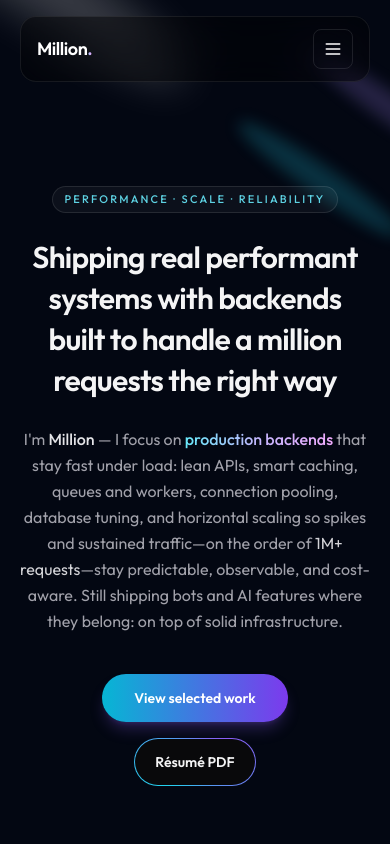
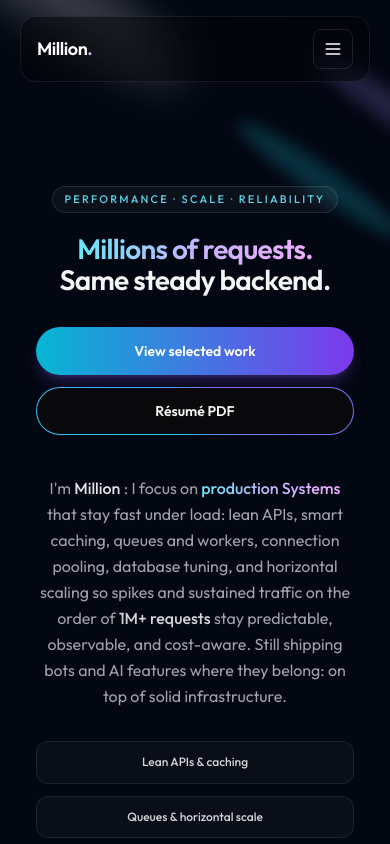
Before and after one commit to Million-art/portifolio-2, a Next.js app: page / in a window 390 px wide. Shown: the top 844 px of the page. Built offline with nearby package versions, Linux system fonts and the light colour scheme.

Commit message:
Refactor About and Hero components for improved clarity and layout. Updated text in About section and enhanced Hero with new structure, responsive design, and added highlight pills for engineering focus. Adjusted MagicButton for better styling and functionality.

```diff
--- a/components/About.tsx
+++ b/components/About.tsx
@@ -7,7 +7,7 @@ const About = () => {
       <h2 className="heading mb-3 text-zinc-100">About</h2>
       <p className="mx-auto mb-12 max-w-3xl text-center text-base md:text-lg text-zinc-400 leading-relaxed">
         I build production systems where{" "}
-        <span className="text-zinc-200">APIs, data, and AI</span> meet real users — from secure backends
+        <span className="text-zinc-200">APIs, data, and AI</span> meet real users from secure backends
         and integrations to bots and LLM-assisted flows. I value clear contracts, testing, and shipping
         responsibly.
       </p>
--- a/components/Hero.tsx
+++ b/components/Hero.tsx
@@ -1,11 +1,16 @@
 import MagicButton from "./ui/MagicButton";
 import { Spotlight } from "./ui/Spotlight";
-import { TextGenerateEffect } from "./ui/text-generate-effect";
 import Link from "next/link";
+
+const highlightPills = [
+  "Lean APIs & caching",
+  "Queues & horizontal scale",
+  "Observable & cost-aware",
+];
 
 const Hero = () => {
   return (
-    <div className="pb-16 pt-24 md:pb-24 md:pt-32">
+    <div className="pb-16 pt-24 md:pb-24 md:pt-28">
       <div>
         <Spotlight
           className="-top-40 -left-10 md:-left-32 md:-top-20 h-screen"
@@ -28,37 +33,67 @@ const Hero = () => {
         />
       </div>
 
-      <div className="flex justify-center relative z-10">
-        <div className="max-w-[92vw] md:max-w-3xl lg:max-w-4xl flex flex-col items-center justify-center text-center">
-          <div className="mb-6 flex flex-wrap items-center justify-center gap-2">
+      <div className="relative z-10 mx-auto w-full max-w-7xl px-4 sm:px-6 lg:px-8">
+        <div className="grid grid-cols-1 items-center gap-10 lg:grid-cols-12 lg:gap-x-12 xl:gap-x-16">
+          {/* Left column: hook + CTAs */}
+          <div className="flex flex-col items-center text-center lg:col-span-5 lg:items-start lg:text-left">
+            <div className="mb-5 flex flex-wrap items-center justify-center gap-2 lg:justify-start">
               <span className="rounded-full border border-white/10 bg-white/[0.04] px-3 py-1 text-[11px] font-medium uppercase tracking-[0.2em] text-cyan-300/90">
                 Performance · Scale · Reliability
               </span>
             </div>
 
-          <TextGenerateEffect
-            words="Shipping real performant systems with backends built to handle a million requests the right way"
-            className="text-center text-3xl sm:text-4xl md:text-5xl lg:text-[3.25rem] font-semibold leading-[1.15] tracking-tight"
-          />
+            {/* Mobile: short, punchy headline */}
+            <h1 className="md:hidden text-balance text-[1.75rem] font-semibold leading-[1.12] tracking-tight text-zinc-100 sm:text-3xl">
+              <span className="text-gradient">Millions of requests.</span>
+              <br />
+              Same steady backend.
+            </h1>
 
-          <p className="mt-6 max-w-2xl text-pretty text-base md:text-lg text-zinc-400 leading-relaxed">
-            I&apos;m <span className="text-zinc-200 font-medium">Million</span> — I focus on{" "}
-            <span className="text-gradient font-medium">production backends</span> that stay fast under
+            {/* Desktop: stronger two-line hook that uses horizontal space */}
+            <h1 className="hidden max-w-xl text-balance md:block text-4xl font-semibold leading-[1.08] tracking-tight text-zinc-100 lg:max-w-none lg:text-5xl xl:text-[3.35rem]">
+              Real systems.
+              <br />
+              <span className="text-gradient">Backends tuned for 1M+ traffic.</span>
+            </h1>
+
+            <p className="mt-4 hidden md:block max-w-md text-sm leading-relaxed text-zinc-500 lg:max-w-lg lg:text-base">
+              I build Production APIs that stay fast when load spikes caching, pools, workers, and observability
+              baked in.
+            </p>
+
+            <div className="mt-8 flex w-full flex-col items-stretch gap-3 sm:flex-row sm:items-center sm:justify-center lg:justify-start">
+              <Link href="#portifolio" className="w-full sm:w-auto">
+                <span className="inline-flex h-12 w-full items-center justify-center rounded-full bg-gradient-to-r from-cyan-500 to-violet-600 px-8 text-sm font-semibold text-white shadow-lg shadow-violet-500/25 transition hover:opacity-95 hover:shadow-violet-500/35 sm:w-auto">
+                  View selected work
+                </span>
+              </Link>
+              <MagicButton className="justify-center" />
+            </div>
+          </div>
+
+          {/* Right column: detail + visual density on large screens */}
+          <div className="lg:col-span-7">
+            <p className="text-pretty text-center text-base leading-relaxed text-zinc-400 md:text-left md:text-lg lg:max-w-none">
+              I&apos;m <span className="text-zinc-200 font-medium">Million</span> : I focus on{" "}
+              <span className="text-gradient font-medium">production Systems</span> that stay fast under
               load: lean APIs, smart caching, queues and workers, connection pooling, database tuning, and
-            horizontal scaling so spikes and sustained traffic—on the order of{" "}
-            <span className="text-zinc-300">1M+ requests</span>—stay predictable, observable, and
-            cost-aware. Still shipping bots and AI features where they belong: on top of solid
+              horizontal scaling so spikes and sustained traffic on the order of{" "}
+              <span className="font-medium text-zinc-300">1M+ requests</span> stay predictable, observable,
+              and cost-aware. Still shipping bots and AI features where they belong: on top of solid
               infrastructure.
             </p>
 
-          <div className="mt-10 flex flex-col sm:flex-row items-center gap-4">
-            <Link href="#portifolio">
-              <span className="inline-flex h-12 items-center justify-center rounded-full bg-gradient-to-r from-cyan-500 to-violet-600 px-8 text-sm font-semibold text-white shadow-lg shadow-violet-500/25 transition hover:opacity-95 hover:shadow-violet-500/35">
-                View selected work
-              </span>
-            </Link>
-
-            <MagicButton />
+            <ul className="mt-8 grid gap-3 sm:grid-cols-3" aria-label="Engineering focus">
+              {highlightPills.map((label) => (
+                <li
+                  key={label}
+                  className="rounded-xl border border-white/[0.08] bg-white/[0.03] px-4 py-3 text-center text-xs font-medium leading-snug text-zinc-300 sm:text-left md:text-sm"
+                >
+                  {label}
+                </li>
+              ))}
+            </ul>
           </div>
         </div>
       </div>
--- a/components/ui/MagicButton.tsx
+++ b/components/ui/MagicButton.tsx
@@ -1,13 +1,13 @@
 'use client'
 import React from 'react';
-import { saveAs } from 'file-saver'; // Import the file-saver library
+import { saveAs } from 'file-saver';
+import { cn } from '@/lib/utils/cn';
 
-const MagicButton = () => {
+const MagicButton = ({ className }: { className?: string }) => {
   const handleDownload = () => {
-    const fileUrl = '/resume/million_resume.pdf'; // Path to the file in the public folder
-    const fileName = 'million_resume.pdf'; // Name for the downloaded file
+    const fileUrl = '/resume/million_resume.pdf';
+    const fileName = 'million_resume.pdf';
 
-    // Use file-saver to trigger the download
     saveAs(fileUrl, fileName);
   };
 
@@ -15,7 +15,10 @@ const MagicButton = () => {
     <button
       type="button"
       onClick={handleDownload}
-      className="relative inline-flex h-12 overflow-hidden rounded-full p-px focus:outline-none focus-visible:ring-2 focus-visible:ring-cyan-400/50 focus-visible:ring-offset-2 focus-visible:ring-offset-zinc-950"
+      className={cn(
+        'relative inline-flex h-12 min-h-[3rem] w-full overflow-hidden rounded-full p-px focus:outline-none focus-visible:ring-2 focus-visible:ring-cyan-400/50 focus-visible:ring-offset-2 focus-visible:ring-offset-zinc-950 sm:w-auto',
+        className
+      )}
     >
       <span className="absolute inset-[-1000%] animate-[spin_2s_linear_infinite] bg-[conic-gradient(from_90deg_at_50%_50%,#22d3ee_0%,#8b5cf6_50%,#22d3ee_100%)]" />
       <span className="inline-flex h-full w-full cursor-pointer items-center justify-center rounded-full bg-zinc-950 px-5 text-sm font-semibold text-zinc-100 backdrop-blur-xl">
```
Lines whose indentation alone changed are shown as unchanged.
